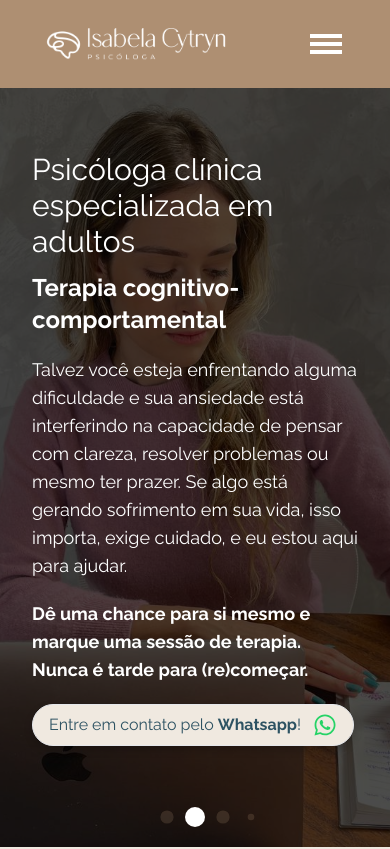
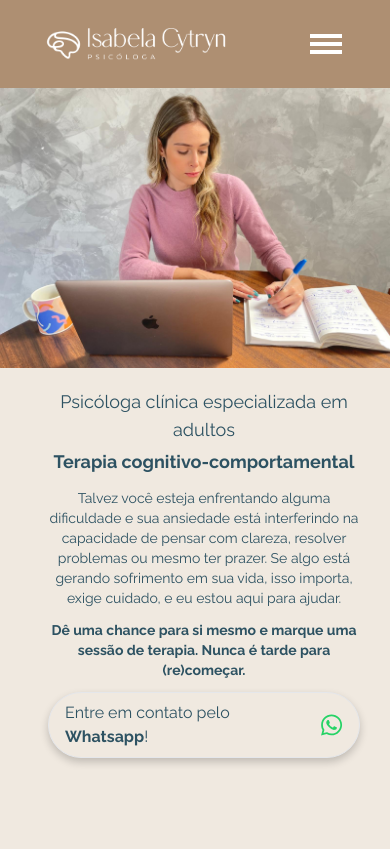
Before and after one commit to MarceloBxD/isacytryn, a Next.js app: page / in a window 390 px wide. Shown: the top 849 px of the page. Built offline with nearby package versions, Linux system fonts and the light colour scheme.

Commit message:
chore: Update Presentation component to adjust top padding and container width for responsive layout

```diff
--- a/components/Faq/index.tsx
+++ b/components/Faq/index.tsx
@@ -25,7 +25,7 @@ const Faq: React.FC = () => {
       id="faq"
       className="container my-20 px-4 md:px-0"
     >
-      <h2 className="text-3xl font-bold text-terciary text-center mb-10">
+      <h2 className="text-3xl ml-5 font-bold text-terciary text-left md:text-center mb-10">
         Perguntas Frequentes
       </h2>
       <div className="grid gap-6 md:grid-cols-2">
--- a/src/sections/Presentation/index.tsx
+++ b/src/sections/Presentation/index.tsx
@@ -66,9 +66,75 @@ const SwiperComponent: React.FC = () => {
 
 const Presentation: React.FC = () => {
   return (
-    <section id="apresentacao" className="relative h-screen w-screen">
-      <SwiperComponent />
-      <div className="absolute inset-0 flex flex-col gap-5 pt-16 md:pt-40 justify-left container mx-auto z-10">
+    <section
+      id="apresentacao"
+      className="relative h-screen w-screen -mb-10 md:mb-12"
+    >
+      <div className="relative w-screen h-[280px] md:w-[400px] md:h-full">
+        <Image
+          layout="fill"
+          alt="Isa Front Image"
+          className="object-cover hidden bg-top opacity-25"
+          src="/images/isa-front-image.jpg"
+        />
+        <Image
+          layout="fill"
+          alt="Isa Front Image"
+          className="object-cover object-top bg-top "
+          src="/images/bg.jpg"
+        />
+      </div>
+      <div className="absolute ml-12 mt-5 max-w-[80%] md:w-full bottom-18 md:bottom-36 md:left-[27%]">
+        <div className="flex relative flex-col items-left text-quaternary gap-1 md:gap-3">
+          <motion.h1
+            {...FADE_IN_BASIC_ANIMATION}
+            className="text-lg text-center md:text-left md:text-3xl"
+          >
+            {PRESENTATION_DATA.degree}
+          </motion.h1>
+          <motion.h2
+            {...FADE_IN_BASIC_ANIMATION}
+            className="text-lg md:text-2xl font-bold text-center md:text-left "
+          >
+            {PRESENTATION_DATA.specialty}
+          </motion.h2>
+        </div>
+        <motion.p
+          {...FADE_IN_BASIC_ANIMATION}
+          className="text-sm text-quaternary  text-center md:text-left relative md:max-w-[50%]  py-3 md:py-5"
+        >
+          {PRESENTATION_DATA.description}
+        </motion.p>
+        <motion.p
+          {...FADE_IN_BASIC_ANIMATION}
+          className="text-sm text-quaternary relative md:max-w-[45%] text-center md:text-left pb-3 md:pb-5 font-semibold"
+        >
+          {PRESENTATION_DATA.preCta}
+        </motion.p>
+        <motion.div
+          {...FADE_IN_BASIC_ANIMATION}
+          className="flex text-left mx-auto md:mx-0 w-fit justify-center md:justify-left"
+        >
+          <CtaButton title="Entre em contato pelo <b>Whatsapp</b>!" />
+        </motion.div>
+      </div>
+      <div></div>
+    </section>
+  );
+};
+
+export default Presentation;
+
+{
+  /* <div className="absolute inset-0 flex flex-col gap-5 pt-16 md:pt-40 justify-left container mx-auto z-10">
+        <div className="relative h-[380px] w-[200px]">
+          <Image
+            layout="fill"
+            alt="Isa Front Image"
+            className="object-cover"
+            src="/images/isa-front-image.jpg"
+          />
+        </div>
         <div className="flex relative flex-col items-left text-white gap-3">
           <motion.h1
             {...FADE_IN_BASIC_ANIMATION}
@@ -98,9 +164,5 @@ const Presentation: React.FC = () => {
         <motion.div {...FADE_IN_BASIC_ANIMATION} className="flex justify-left">
           <CtaButton title="Entre em contato pelo <b>Whatsapp</b>!" />
         </motion.div>
-      </div>
-    </section>
-  );
-};
-
-export default Presentation;
+      </div> */
+}
```
Also changed, not shown: 1 other file (tests, documents, lock files or other folders).
